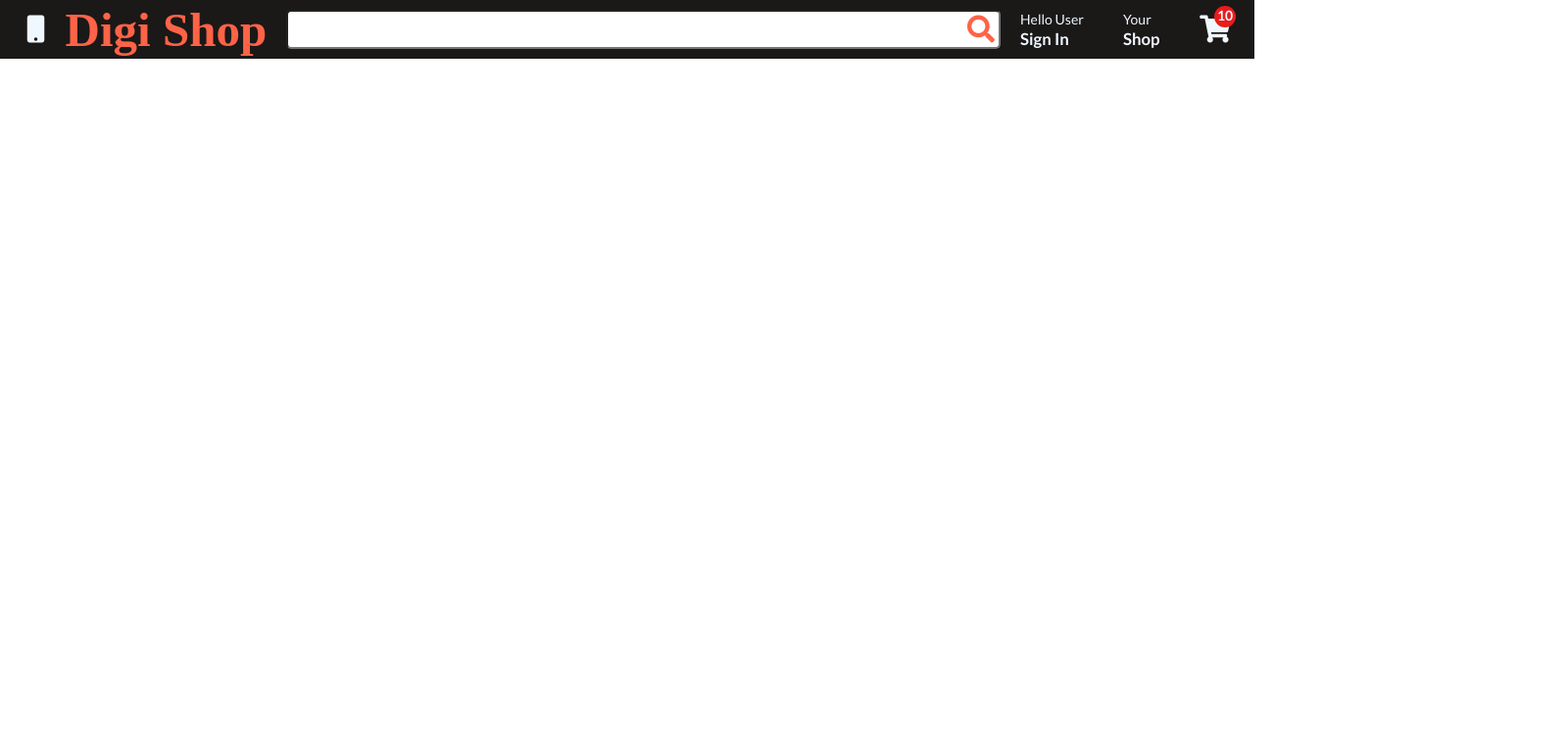
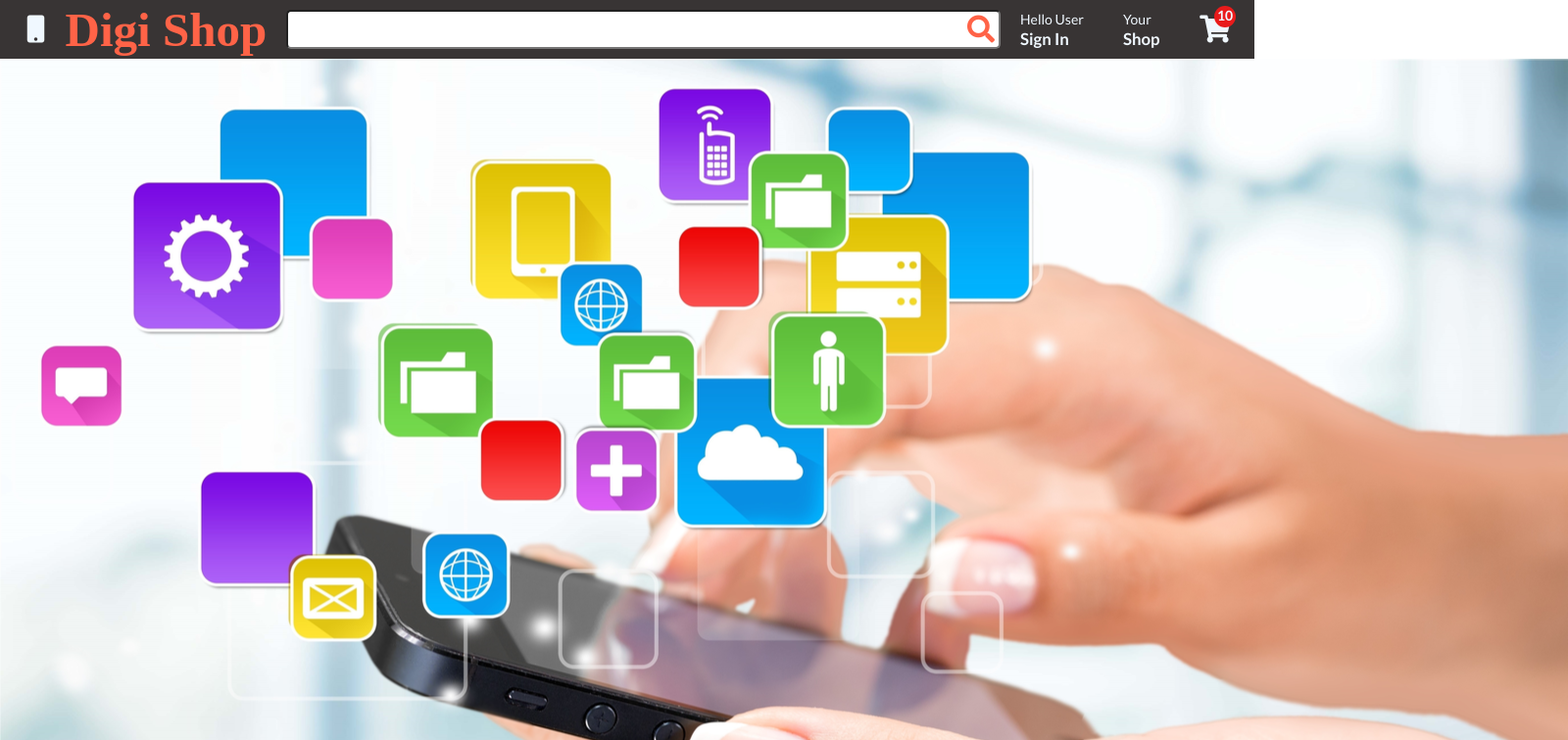
Before and after one commit to ghiyaee/digitall, a React (Create React App) app: page / in a window 1280 px wide. Shown: the top 756 px of the page at 98% size, 1600 px wide, since content can reach past the window. Built offline with nearby package versions, Linux system fonts and the light colour scheme; a web font is replaced by a local one.

Commit message:
add image background

```diff
--- a/src/App.js
+++ b/src/App.js
@@ -1,8 +1,10 @@
 import Header from "./component/Header";
+import Home from "./component/Home";
 const App = () => {
     return (
         <>
-           <Header/>
+          <Header />
+          <Home/>
         </>
      );
 }
--- /dev/null
+++ b/src/component/Home.jsx
@@ -0,0 +1,13 @@
+import "./home.css"
+import img from "../assets/imagebk.png";
+const Home = () => {
+    return (
+      <>
+        <div className="home__container">
+          <img src={img} alt="" />
+        </div>
+      </>
+    );
+}
+
+export default Home;
--- a/src/component/header.css
+++ b/src/component/header.css
@@ -1,9 +1,11 @@
 .header__container{
     display: flex;
     height: 60px;
-    background: rgb(27, 24, 24);
+    background: rgb(56, 52, 52);
     color: aliceblue;
     align-items: center;
+    position: sticky;
+    top: 0;
 
 }
 .header__logo{
```
Also changed, not shown: src/component/Products.jsx (added, +8 -0 lines), src/assets/imagebk.png (added), src/component/home.css (added), src/component/products.css (added).
